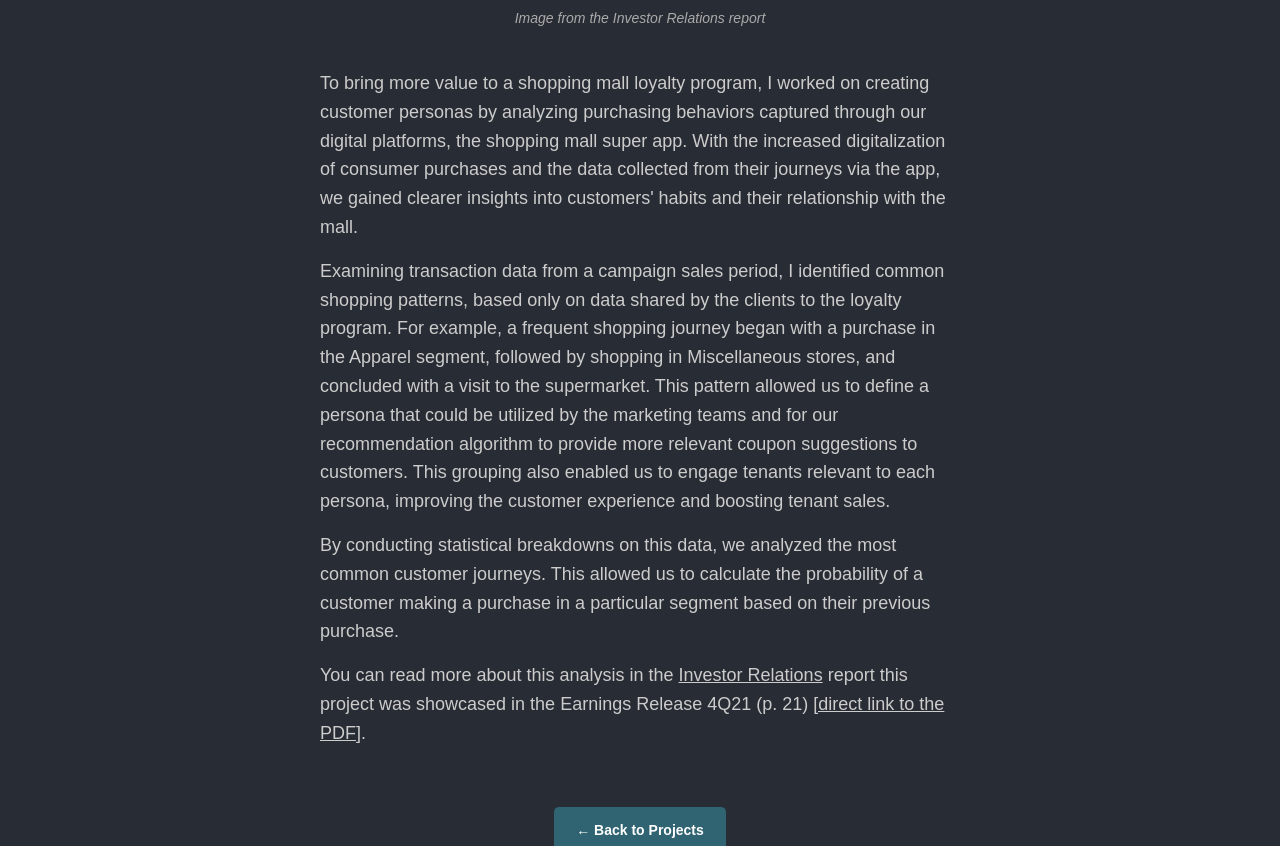
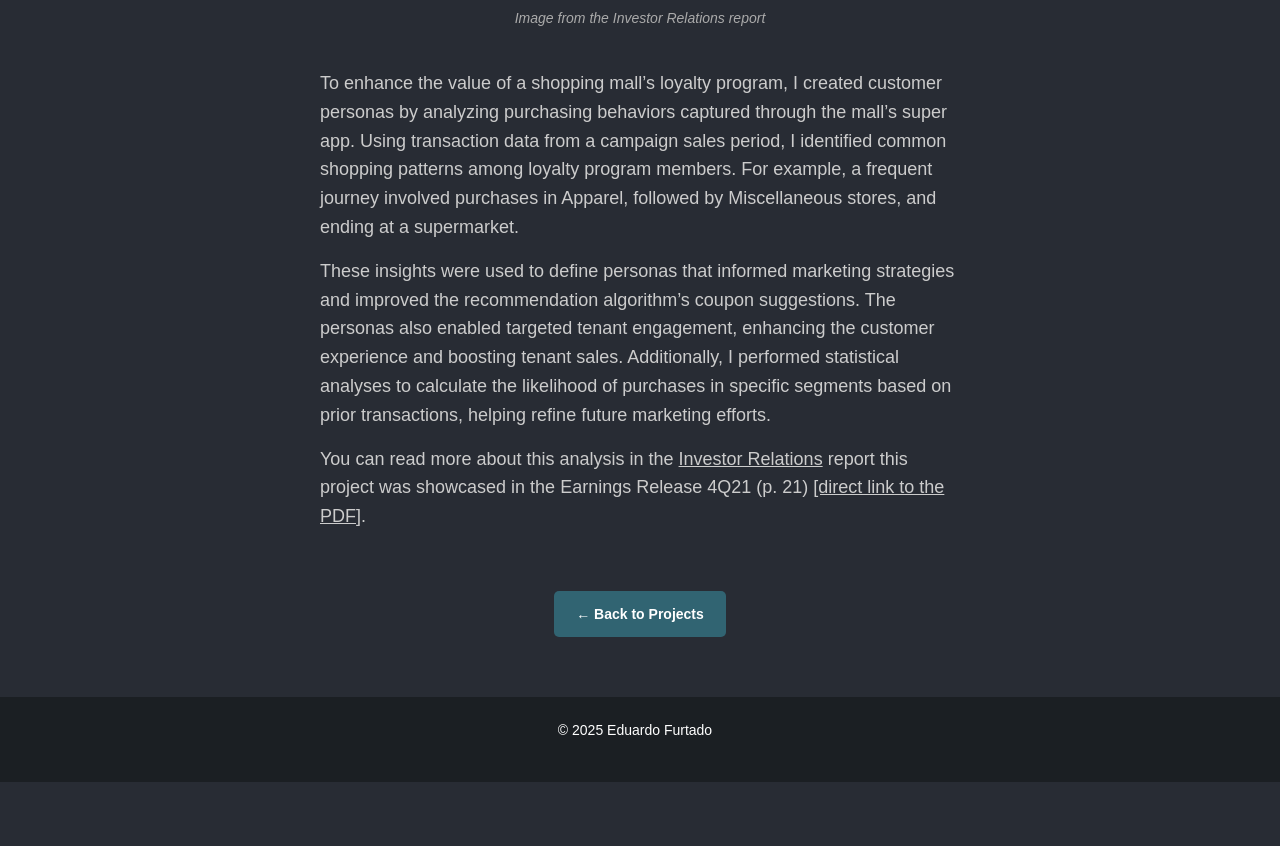
Before and after one commit to e-xf/e-xf.github.io, a plain HTML site: page projects/persona/index.html in a window 1280 px wide. Shown: the part 601-1447 px from the top of the page. After the commit the page ends 1383 px from the top, so only its background shows below. Drawn offline with Linux system fonts and the light colour scheme.

Commit message:
UPDATING persona project text

```diff
--- a/projects/persona/index.html
+++ b/projects/persona/index.html
@@ -44,11 +44,9 @@
                     <figcaption>Image from the Investor Relations report</figcaption>
                 </figure>
 
-                <p class="research-paragraph">To bring more value to a shopping mall loyalty program, I worked on creating customer personas by analyzing purchasing behaviors captured through our digital platforms, the shopping mall super app. With the increased digitalization of consumer purchases and the data collected from their journeys via the app, we gained clearer insights into customers' habits and their relationship with the mall.</p>
+                <p class="research-paragraph">To enhance the value of a shopping mall’s loyalty program, I created customer personas by analyzing purchasing behaviors captured through the mall’s super app. Using transaction data from a campaign sales period, I identified common shopping patterns among loyalty program members. For example, a frequent journey involved purchases in Apparel, followed by Miscellaneous stores, and ending at a supermarket.</p>
 
-                <p class="research-paragraph">Examining transaction data from a campaign sales period, I identified common shopping patterns, based only on data shared by the clients to the loyalty program. For example, a frequent shopping journey began with a purchase in the Apparel segment, followed by shopping in Miscellaneous stores, and concluded with a visit to the supermarket. This pattern allowed us to define a persona that could be utilized by the marketing teams and for our recommendation algorithm to provide more relevant coupon suggestions to customers. This grouping also enabled us to engage tenants relevant to each persona, improving the customer experience and boosting tenant sales.</p>
-
-                <p class="research-paragraph">By conducting statistical breakdowns on this data, we analyzed the most common customer journeys. This allowed us to calculate the probability of a customer making a purchase in a particular segment based on their previous purchase.</p>
+                <p class="research-paragraph">These insights were used to define personas that informed marketing strategies and improved the recommendation algorithm’s coupon suggestions. The personas also enabled targeted tenant engagement, enhancing the customer experience and boosting tenant sales. Additionally, I performed statistical analyses to calculate the likelihood of purchases in specific segments based on prior transactions, helping refine future marketing efforts.</p>
 
                 <p class="research-paragraph">You can read more about this analysis in the <a href="https://ri.multiplan.com.br/en/analysis-tools/results-center/" target="_blank" class="external-link">Investor Relations</a> report this project was showcased in the Earnings Release 4Q21 (p. 21) <a href="https://api.mziq.com/mzfilemanager/v2/d/08dd2899-a019-4531-a90c-f00c9f91b0ff/23f328c0-d120-a887-a050-caab3e22d062?origin=1" target="_blank" class="external-link">[direct link to the PDF]</a>.</p>
 
```
